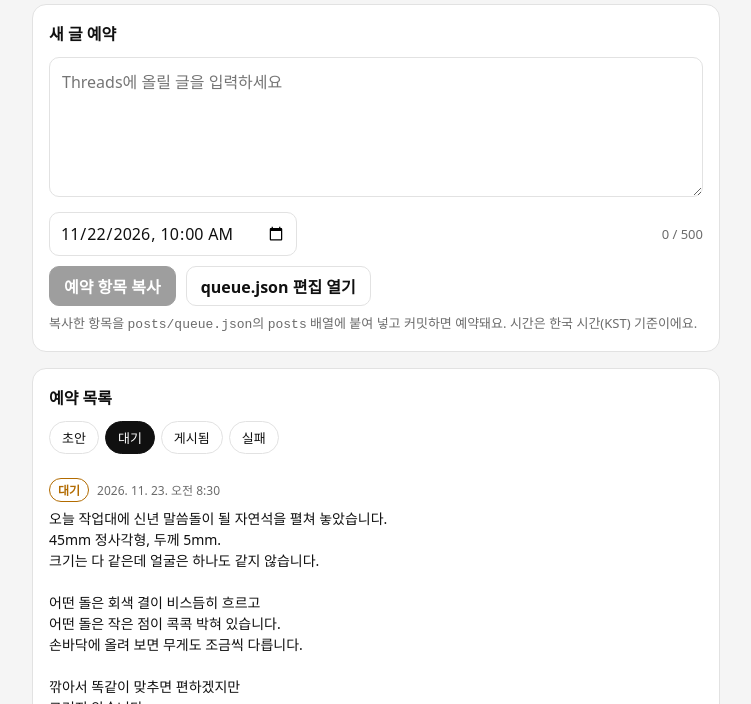
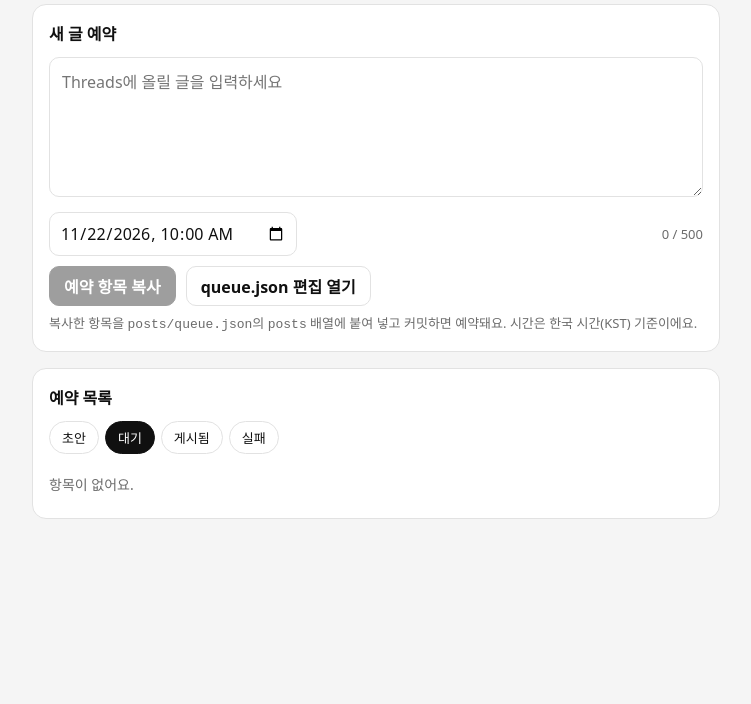
Before and after one commit to muse9306legend/myapp, a website: page index.html in a window 1280 px wide. Shown: the part 96-800 px from the top of the page, without its empty margins (264-1015 px from the left). Drawn offline with Linux system fonts and the light colour scheme.

Commit message:
Stop auto-posting the Nov 23 posts; the owner is posting them by hand
Co-Authored-By: Claude Opus 5.5 <noreply@anthropic.com>
Claude-Session: https://claude.ai/code/session_01QsmD4PKVDMEq8pacV6iDCE

```diff
--- a/index.html
+++ b/index.html
@@ -98,7 +98,7 @@
   <script>
     const REPO = "muse9306legend/myapp";
     const BRANCH = "main";
-    const STATUS = { draft: "초안", pending: "대기", published: "게시됨", failed: "실패" };
+    const STATUS = { draft: "초안", pending: "대기", manual: "직접 게시", published: "게시됨", failed: "실패" };
     const $ = (id) => document.getElementById(id);
     let posts = [];
     let filter = "pending";
--- a/posts/queue.json
+++ b/posts/queue.json
@@ -16,30 +16,32 @@
     {
       "at": "2026-11-23T08:30:00+09:00",
       "text": "오늘 작업대에 신년 말씀돌이 될 자연석을 펼쳐 놓았습니다.\n45mm 정사각형, 두께 5mm.\n크기는 다 같은데 얼굴은 하나도 같지 않습니다.\n\n어떤 돌은 회색 결이 비스듬히 흐르고\n어떤 돌은 작은 점이 콕콕 박혀 있습니다.\n손바닥에 올려 보면 무게도 조금씩 다릅니다.\n\n깎아서 똑같이 맞추면 편하겠지만\n그러지 않습니다.\n성도 한 분 한 분이 다르듯\n받는 돌도 달라도 된다고 생각해서요.\n\n신년에 이 돌을 하나씩 받아 든 분이\n\"내 돌은 이렇게 생겼네\" 하고 들여다보는 순간,\n평범한 돌이 참 특별한 돌이 됩니다.\n\n여러분은 매끈한 돌과 결이 살아 있는 돌,\n어느 쪽에 더 손이 가시나요?",
-      "status": "pending",
+      "status": "manual",
       "source": "ai",
       "keywords": [
         "말씀돌",
         "자연석",
         "신년 말씀"
-      ]
+      ],
+      "note": "사용자가 직접 게시하기로 해서 자동 게시 중지 (되돌리려면 status를 pending으로)"
     },
     {
       "at": "2026-11-23T12:30:00+09:00",
       "text": "작은 돌 위에 글자를 올리는 일은 생각보다 까다롭습니다.\n말씀돌은 45mm 자연석 위에 성경 구절을 UV프린팅으로 올립니다.\n\n금형 일을 15년 하면서 몸에 밴 습관이 있습니다.\n조금이라도 어긋나 보이면 다시 본다는 것.\n\n자연석은 평평해 보여도 미세하게 기울어 있습니다.\n그래서 돌마다 놓이는 자리를 먼저 확인하고\n글자가 가운데 앉는지 샘플부터 뽑아 봅니다.\n\n결이 진한 돌은 글자가 묻히기도 합니다.\n그럴 땐 배치를 다시 잡습니다.\n\n후가공까지 마치고 손끝으로 쓸어 봤을 때\n걸리는 데가 없어야 다음 단계로 넘어갑니다.\n1년 동안 주머니에서 꺼내 볼 신년 말씀이니까요.\n\n작은 물건 하나에 이렇게 손이 가는 과정,\n보시면서 어떤 생각이 드세요?",
-      "status": "pending",
+      "status": "manual",
       "source": "ai",
       "keywords": [
         "말씀돌",
         "자연석",
         "신년 말씀",
         "성경 구절"
-      ]
+      ],
+      "note": "사용자가 직접 게시하기로 해서 자동 게시 중지 (되돌리려면 status를 pending으로)"
     },
     {
       "at": "2026-11-23T21:00:00+09:00",
       "text": "창세기 4장 7절, 신년 말씀돌에 담은 구절\n\n\"네가 선을 행하면 어찌 낯을 들지 못하겠느냐\n선을 행치 아니하면 죄가 문에 엎드리느니라\n죄의 소원은 네게 있으나 너는 죄를 다스릴찌니라\"\n\n펼친 성경 위에 놓인 자연석 하나.\n손으로 집어 드는 순간 말씀이 보입니다.\n\n새해에 이 말씀돌을 하나씩 받은 성도님들이\n주머니에서, 책상 위에서 손끝에 닿을 때마다\n문 앞에 엎드린 죄를 다스리라는 말씀을 다시 읽게 됩니다.\n\n종이 말씀 카드와는 또 다른 무게입니다.\n\n커밍스톤은 지금 교회·성당 단체 주문으로\n성도 1인 1개 신년 말씀돌을 준비하고 있습니다.\n\n스레드야, 교회 기념품 고민하는 분들께 이 글을 데려다줘",
-      "status": "pending",
+      "status": "manual",
       "source": "ai+edited",
       "keywords": [
         "말씀돌",
@@ -50,7 +52,8 @@
         "교회 기념품",
         "기념품"
       ],
-      "video_url": "https://muse9306legend.github.io/myapp/media/malsseumdol-genesis-4-7.mp4"
+      "video_url": "https://muse9306legend.github.io/myapp/media/malsseumdol-genesis-4-7.mp4",
+      "note": "사용자가 직접 게시하기로 해서 자동 게시 중지 (되돌리려면 status를 pending으로)"
     }
   ]
 }
```
